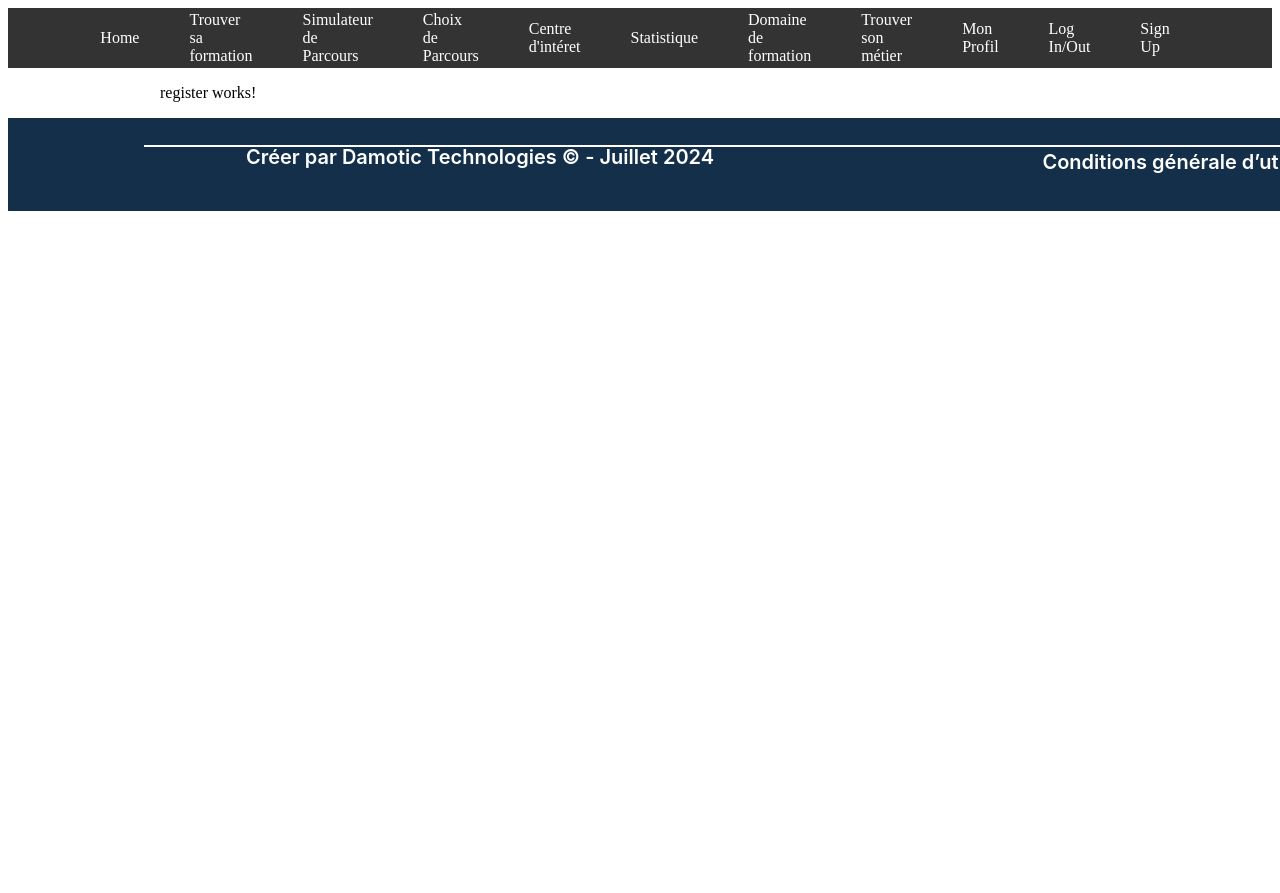
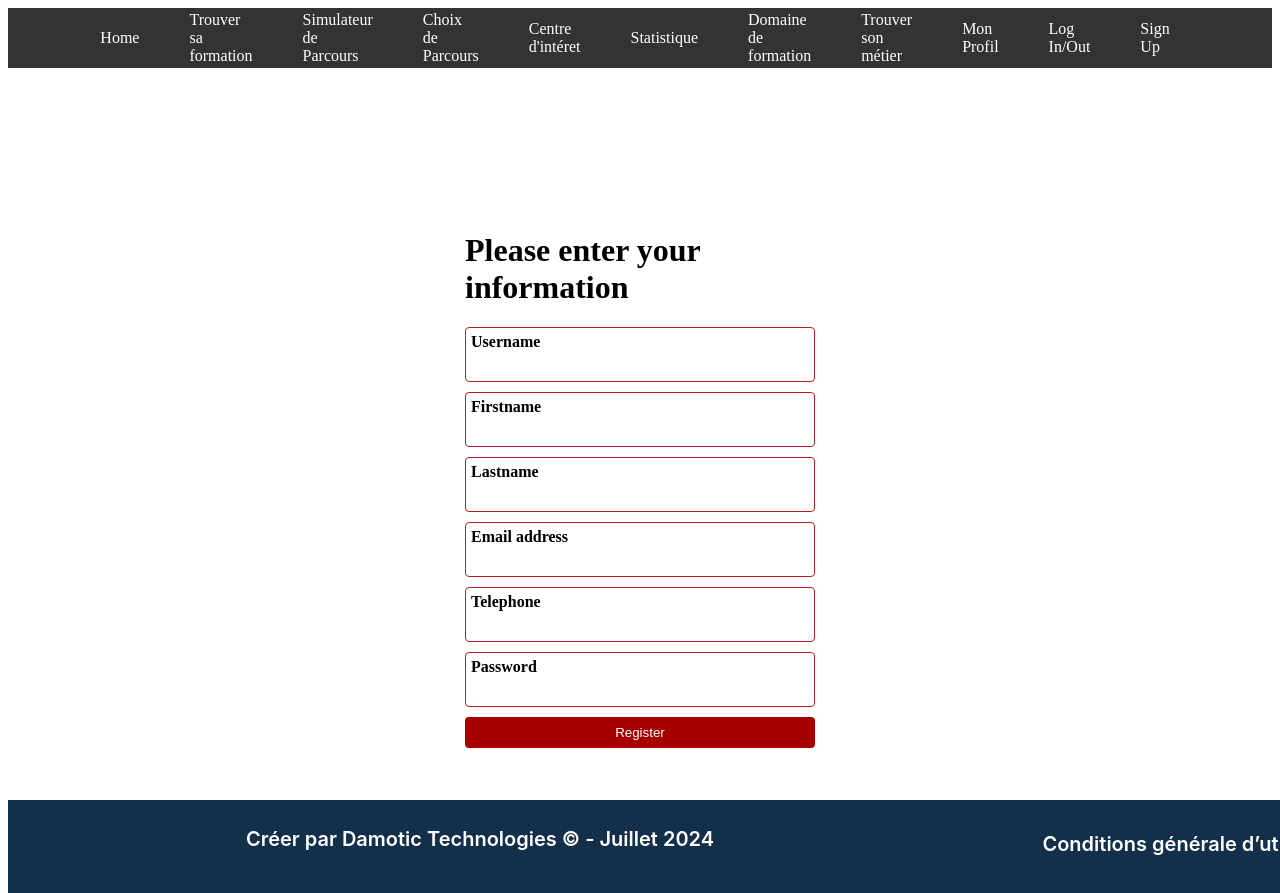
Before and after one commit to StagiairesDAMOTIC/FrontEndPsup, an Angular app: page /signup in a window 1280 px wide. Shown: the top 893 px of the page. Before the commit the page ends 800 px from the top, so only its background shows below. Built offline with nearby package versions, Linux system fonts and the light colour scheme.

Commit message:
footer, register, logo

```diff
--- a/src/app/app.component.css
+++ b/src/app/app.component.css
@@ -33,3 +33,8 @@ h1 {
 .navLinks a:hover {
   background-color: rgba(255, 255, 255, 0.2);
 }
+
+footer {
+  position: absolute;
+  bottom: 0px;
+}
--- a/src/app/app.component.html
+++ b/src/app/app.component.html
@@ -3,21 +3,21 @@
     <div class="navLinks">
       <a [routerLink]="['/home']">Home</a>
       <br />
-      <a  [routerLink]="['/trouver-sa-formation']">Trouver sa formation</a>
+      <a [routerLink]="['/trouver-sa-formation']">Trouver sa formation</a>
       <br />
-      <a  [routerLink]="['/simulateur-de-parcours']">Simulateur de Parcours</a>
+      <a [routerLink]="['/simulateur-de-parcours']">Simulateur de Parcours</a>
       <br />
-      <a  [routerLink]="['/choix-de-parcours']">Choix de Parcours</a>
+      <a [routerLink]="['/choix-de-parcours']">Choix de Parcours</a>
       <br />
-      <a  [routerLink]="['/centre-dinteret']">Centre d'intéret</a>
+      <a [routerLink]="['/centre-dinteret']">Centre d'intéret</a>
       <br />
-      <a  [routerLink]="['/statistiques']">Statistique</a>
+      <a [routerLink]="['/statistiques']">Statistique</a>
       <br />
-      <a  [routerLink]="['/domaines-de-formation']">Domaine de formation</a>
+      <a [routerLink]="['/domaines-de-formation']">Domaine de formation</a>
       <br />
-      <a  [routerLink]="['/trouver-son-metier']">Trouver son métier</a>
+      <a [routerLink]="['/trouver-son-metier']">Trouver son métier</a>
       <br />
-      <a  [routerLink]="['/mon-profil']">Mon Profil</a>
+      <a [routerLink]="['/mon-profil']">Mon Profil</a>
       <br />
       <a [routerLink]="['login']">Log In/Out</a>
       <br />
@@ -49,10 +49,53 @@
   </div>
 </div>
 
-<div style="width: 100%; height: 100%; position: relative">
-  <div style="width: 328px; height: 35px; left: 1027px; top: 34px; position: absolute; background: #D9D9D9"></div>
-  <div style="width: 1440px; height: 93px; left: 0px; top: 0px; position: absolute; background: #132F49"></div>
-  <div style="width: 1219px; height: 0px; left: 136px; top: 27px; position: absolute; border: 1px white solid"></div>
-  <div style="width: 504px; height: 48px; left: 220px; top: 27px; position: absolute; text-align: center; color: white; font-size: 20px; font-family: Inter; font-weight: 600; word-wrap: break-word">Créer par Damotic Technologies © - Juillet 2024</div>
-  <div style="width: 324px; height: 37px; left: 1028px; top: 32px; position: absolute; text-align: center; color: white; font-size: 20px; font-family: Inter; font-weight: 600; word-wrap: break-word">Conditions générale d’utilisation</div>
-</div>
+<footer>
+  <div style="width: 100%; height: 100%; position: relative">
+    <div style="position: absolute; background: #d9d9d9"></div>
+    <div
+      style="
+        width: 1440px;
+        height: 93px;
+        left: 0px;
+        top: 0px;
+        position: absolute;
+        background: #132f49;
+      "
+    >
+      <div
+        style="
+          width: 504px;
+          height: 48px;
+          left: 220px;
+          top: 27px;
+          position: absolute;
+          text-align: center;
+          color: white;
+          font-size: 20px;
+          font-family: Inter;
+          font-weight: 600;
+          word-wrap: break-word;
+        "
+      >
+        Créer par Damotic Technologies © - Juillet 2024
+      </div>
+      <div
+        style="
+          width: 324px;
+          height: 37px;
+          left: 1028px;
+          top: 32px;
+          position: absolute;
+          text-align: center;
+          color: white;
+          font-size: 20px;
+          font-family: Inter;
+          font-weight: 600;
+          word-wrap: break-word;
+        "
+      >
+        Conditions générale d’utilisation
+      </div>
+    </div>
+  </div>
+</footer>
--- a/src/app/home/home.component.html
+++ b/src/app/home/home.component.html
@@ -23,7 +23,7 @@
       top: 225px;
       position: absolute;
     "
-    src="https://via.placeholder.com/338x319"
+    src="assets/logo.jpg"
   />
   <div
     style="
--- a/src/app/register/register.component.css
+++ b/src/app/register/register.component.css
@@ -0,0 +1,90 @@
+/* Réinitialisation des styles par défaut du navigateur */
+body, header, nav {
+  margin: 0;
+  padding: 0;
+}
+
+.container {
+  display: flex;
+  justify-content: center;
+  align-items: center;
+  height: 100vh;
+}
+
+table {
+  width: 100%;
+  border-collapse: collapse;
+}
+
+td {
+  padding: 10px;
+  text-align: left;
+}
+
+.form-group {
+  margin-bottom: 10px;
+}
+
+label {
+  display: block;
+  font-weight: bold;
+}
+
+input {
+  width: 100%;
+  padding: 5px;
+  border: 1px solid #ccc;
+  border-radius: 4px;
+}
+
+button {
+  display: block;
+  width: 100%;
+  background-color: #A80000;
+  color: #fff;
+  border: none;
+  padding: 8px 16px;
+  margin-top: 10px;
+  cursor: pointer;
+  border-radius: 4px;
+}
+
+button:hover {
+  background-color: #A80000;
+}
+
+.alert {
+  margin-top: 10px;
+  padding: 10px;
+  background-color: #f8d7da;
+  border: 1px solid #f5c6cb;
+  color: #721c24;
+  border-radius: 4px;
+}
+
+/* Ajout des modifications pour supprimer les espaces vides */
+body, html {
+  margin: 0;
+  padding: 0;
+}
+
+/* Ajout de la classe personnalisée "input-container" */
+.input-container {
+  border: 1px solid firebrick;
+  border-radius: 4px;
+  padding: 5px;
+  margin-bottom: 10px;
+}
+
+/* Appliquer les styles à tous les éléments ayant la classe "form-control" à l'intérieur de "input-container" */
+.input-container .form-control {
+  border: none;
+  outline: none;
+  width: 97%;
+}
+
+/* Ajout de la classe "error-message" pour afficher les messages d'erreur */
+.error-message {
+  color: red;
+  font-size: 12px;
+}
--- a/src/app/register/register.component.html
+++ b/src/app/register/register.component.html
@@ -1 +1,58 @@
-<p>register works!</p>
+<!DOCTYPE html>
+<html>
+<head>
+  <title>Signup Form</title>
+</head>
+<body>
+<div class="container">
+  <div *ngIf="isSignedUp; else signupForm">
+    Your registration is successful. Please login!
+  </div>
+
+  <ng-template #signupForm>
+    <div class="row col-sm-6" style="max-width:350px;">
+      <form name="form" (ngSubmit)="f.form.valid && onSubmit()" #f="ngForm" novalidate>
+        <h1>Please enter your information</h1>
+        <div class="form-group input-container">
+          <label for="username" id="username">Username</label>
+          <input type="text" class="form-control" name="username" [(ngModel)]="form.username" #username="ngModel" required />
+          <div *ngIf="f.submitted && username.invalid" class="error-message">
+            <div *ngIf="['username.errors?.required']">Username is required</div>
+          </div>
+        </div>
+        <div class="form-group input-container">
+          <label for="firstname" id="firstname">Firstname</label>
+          <input type="text" class="form-control" name="firstname" [(ngModel)]="form.firstname" #firstname="ngModel" required/>
+        </div>
+        <div class="form-group input-container">
+          <label for="lastname" id="lastname">Lastname</label>
+          <input type="text" class="form-control" name="lastname" [(ngModel)]="form.lastname" #lastname="ngModel" required/>
+        </div>
+        <div class="form-group input-container">
+          <label for="email" id="email">Email address</label>
+          <input type="text" class="form-control" name="email" [(ngModel)]="form.email" #email="ngModel" required/>
+        </div>
+        <div class="form-group input-container">
+          <label for="telephone" id="telephone">Telephone</label>
+          <input type="text" class="form-control" name="telephone" [(ngModel)]="form.telephone" #telephone="ngModel" required/>
+        </div>
+        <div class="form-group input-container">
+          <label for="password" id="password">Password</label>
+          <input type="password" class="form-control" name="password" [(ngModel)]="form.password" #password="ngModel" required minlength="6" />
+          <div *ngIf="f.submitted && password.invalid" class="error-message">
+            <div *ngIf="['password.errors?.required']">Password is required</div>
+            <div *ngIf="['password.errors?.minlength']">Password must be at least 6 characters</div>
+          </div>
+        </div>
+        <div class="form-group">
+          <button class="btn btn-primary">Register</button>
+          <div *ngIf="f.submitted && isSignUpFailed" class="alert alert-warning">
+            Signup failed!<br/>{{errorMessage}}
+          </div>
+        </div>
+      </form>
+    </div>
+  </ng-template>
+</div>
+</body>
+</html>
--- a/src/app/register/register.component.ts
+++ b/src/app/register/register.component.ts
@@ -1,10 +1,46 @@
-import { Component } from '@angular/core';
+import { Component, OnInit } from '@angular/core';
+import {AuthService} from '../auth/auth.service';
+import {SignupInfo} from '../auth/signup-info';
 
 @Component({
   selector: 'app-register',
   templateUrl: './register.component.html',
-  styleUrl: './register.component.css'
+  styleUrls: ['./register.component.css']
 })
-export class RegisterComponent {
+export class RegisterComponent implements OnInit {
+  form: any = {};
+  signupInfo?: SignupInfo;
+  isSignedUp = false;
+  isSignUpFailed = false;
+  errorMessage = '';
 
+  constructor(private authService: AuthService) { }
+
+  ngOnInit() { }
+
+  onSubmit() {
+    console.log(this.form);
+
+    this.signupInfo = new SignupInfo(
+      this.form.username,
+      this.form.firstname,
+      this.form.lastname,
+      this.form.email,
+      this.form.telephone,
+      ["receiver"],
+      this.form.password);
+
+    this.authService.signUp(this.signupInfo).subscribe(
+      data => {
+        console.log(data);
+        this.isSignedUp = true;
+        this.isSignUpFailed = false;
+      },
+      error => {
+        console.log(error);
+        this.errorMessage = error.error.message;
+        this.isSignUpFailed = true;
+      }
+    );
+  }
 }
```
Also changed, not shown: src/assets/logo.jpg (added).
